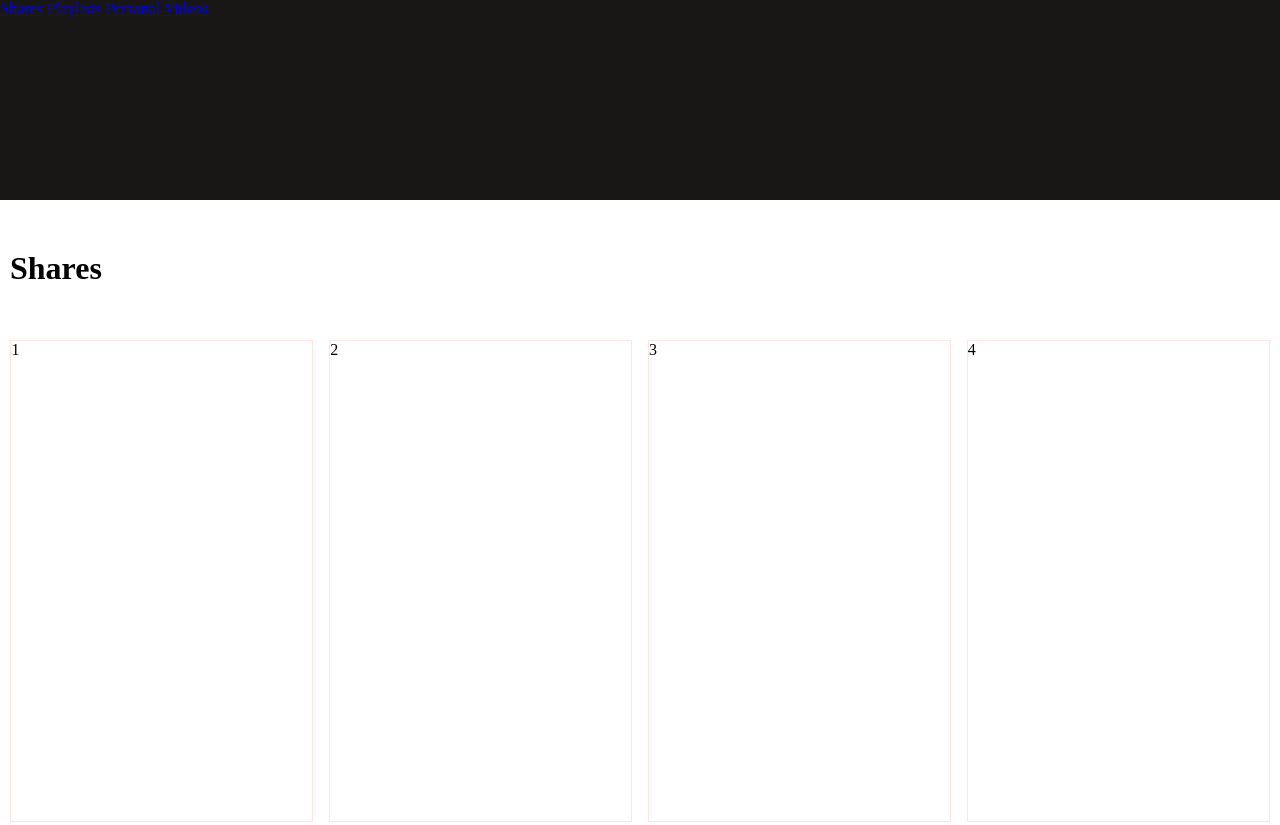
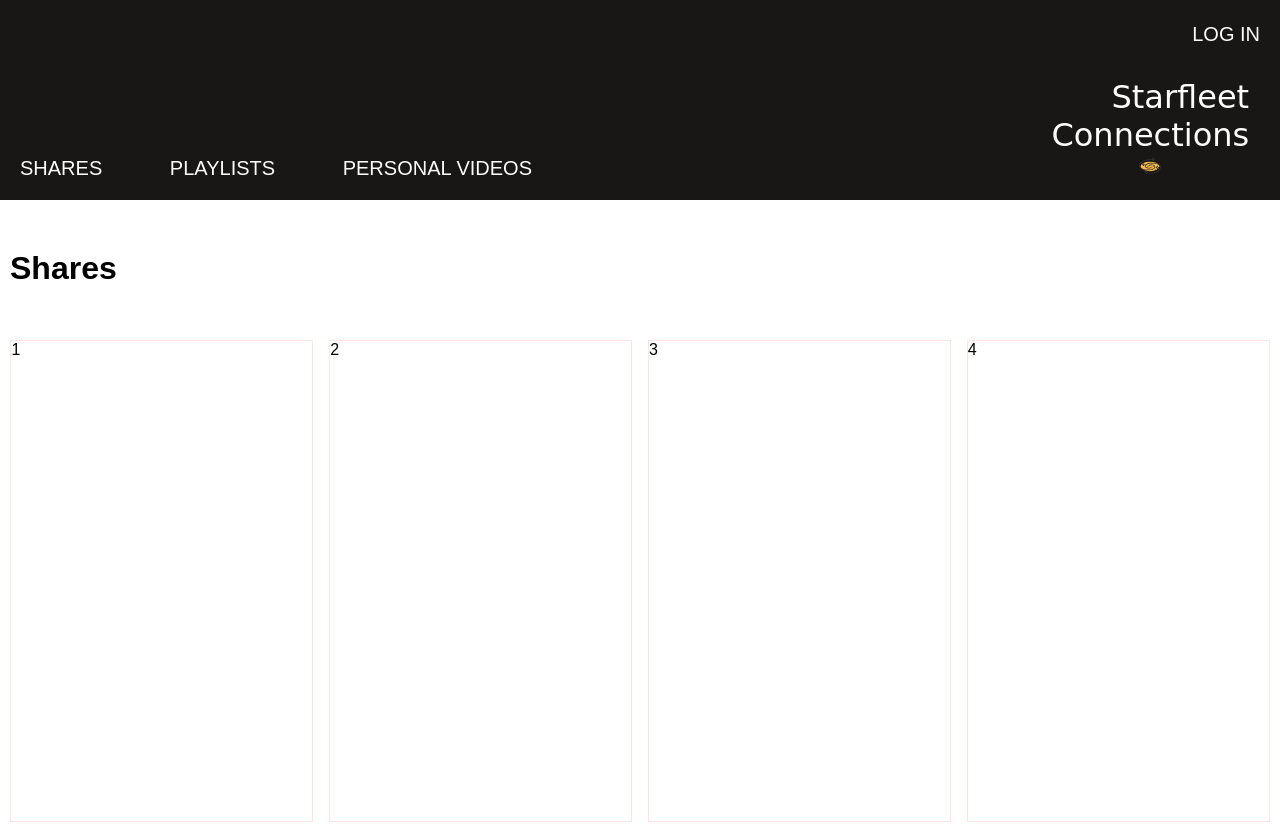
Before and after one commit to meloncatty/kh-comp-challenge-2, a plain HTML site: page index.html in a window 1280 px wide. Shown: the top 825 px of the page. Drawn offline with Linux system fonts and the light colour scheme; a web font is replaced by a local one.

Commit message:
Styled banner

```diff
--- a/index.html
+++ b/index.html
@@ -4,15 +4,23 @@
     <meta charset="utf-8">
     <title>Starfleet Profiles</title>
     <link rel="stylesheet" type="text/css" href="styles.css">
+    <link href="https://fonts.googleapis.com/css?family=Shrikhand" rel="stylesheet">
+    <link href="https://fonts.googleapis.com/css?family=Rambla" rel="stylesheet">
   </head>
   <body>
     <nav class="banner">
       <ul>
-        <li><a href="#">Shares</a></li>
-        <li><a href="#">Playlists</a></li>
-        <li><a href="#">Personal Videos</a></li>
+        <li><a href="#">SHARES</a></li>
+        <li><a href="#">PLAYLISTS</a></li>
+        <li><a href="#">PERSONAL VIDEOS</a></li>
       </ul>
-
+      <aside class="aside-nav">
+        <a href="#">LOG IN</a><br>
+        <div class="flex-logo">
+        <p>Starfleet<br>Connections</p>
+        <img class="galaxy-logo fa-spin fa-pulse" src="icons/galaxy.svg">
+      </div>
+      </aside>
     </nav>
     <main>
       <h1>Shares</h1>
--- a/styles.css
+++ b/styles.css
@@ -1,6 +1,11 @@
 * {
   margin: 0;
   padding: 0;
+  font-family: 'Rambla', sans-serif;
+}
+
+html {
+  box-sizing: border-box;
 }
 
 h1 {
@@ -9,9 +14,18 @@ h1 {
   padding: 50px 0 0 10px;
 }
 
-li {
+.banner a {
+  text-decoration: none;
+  color: #fcfcfc;
+  font-size: 20px;
+}
+
+ul {
+  padding-top: 20vh;
+  width: 40vw;
+  display: inline-flex;
   list-style: none;
-  display: inline;
+  justify-content: space-between;
 }
 
 main {
@@ -19,10 +33,50 @@ main {
   flex-direction: column;
 }
 
+p {
+  font-family: 'Shrikhand', cursive;
+  color: #fcfcfc;
+  font-size: 2rem;
+  text-align: right;
+  line-height: 1.2em;
+}
+
+.aside-nav a {
+    display: inline-flex;
+
+}
+
+.aside-nav {
+  display: flex;
+  align-items: flex-end;
+  flex-direction: column;
+  flex-wrap: wrap;
+  height: 20vh;
+  width: 35vw;
+  justify-content: space-around;
+}
+
+.flex-logo {
+  display: flex;
+  flex-direction: row;
+  justify-content: space-around;
+  flex-wrap: wrap;
+}
+
+.galaxy-logo {
+  width: 22%;
+  height: 22%;
+  justify-content: center;
+  align-items: center;
+}
+
 .banner {
-  height: 25vh;
+  height: 20vh;
   background: #191716;
-
+  display: flex;
+  align-items: flex-end;
+  justify-content: space-between;
+  padding: 20px;
 }
 
 .card-container {
```
Also changed, not shown: icons/best.png (added), icons/galaxy.svg (added), icons/star-trek-symbol.png (added), 3 other files.
